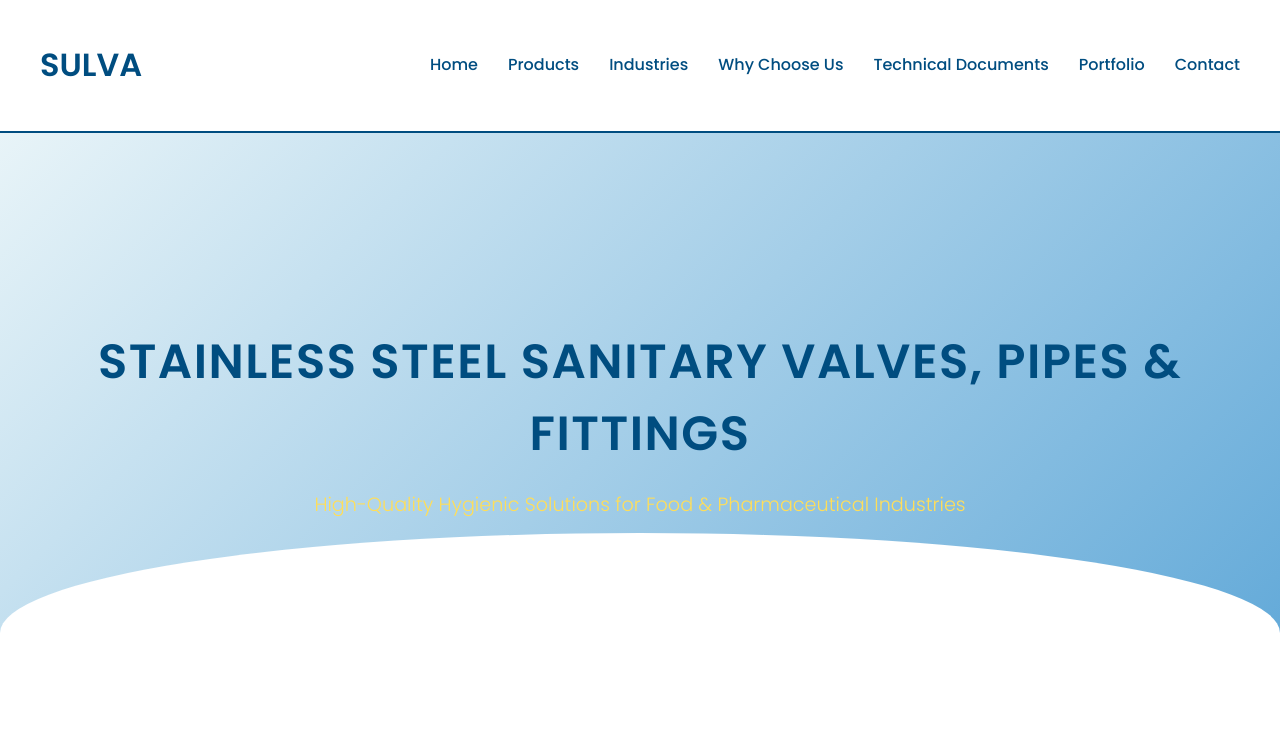
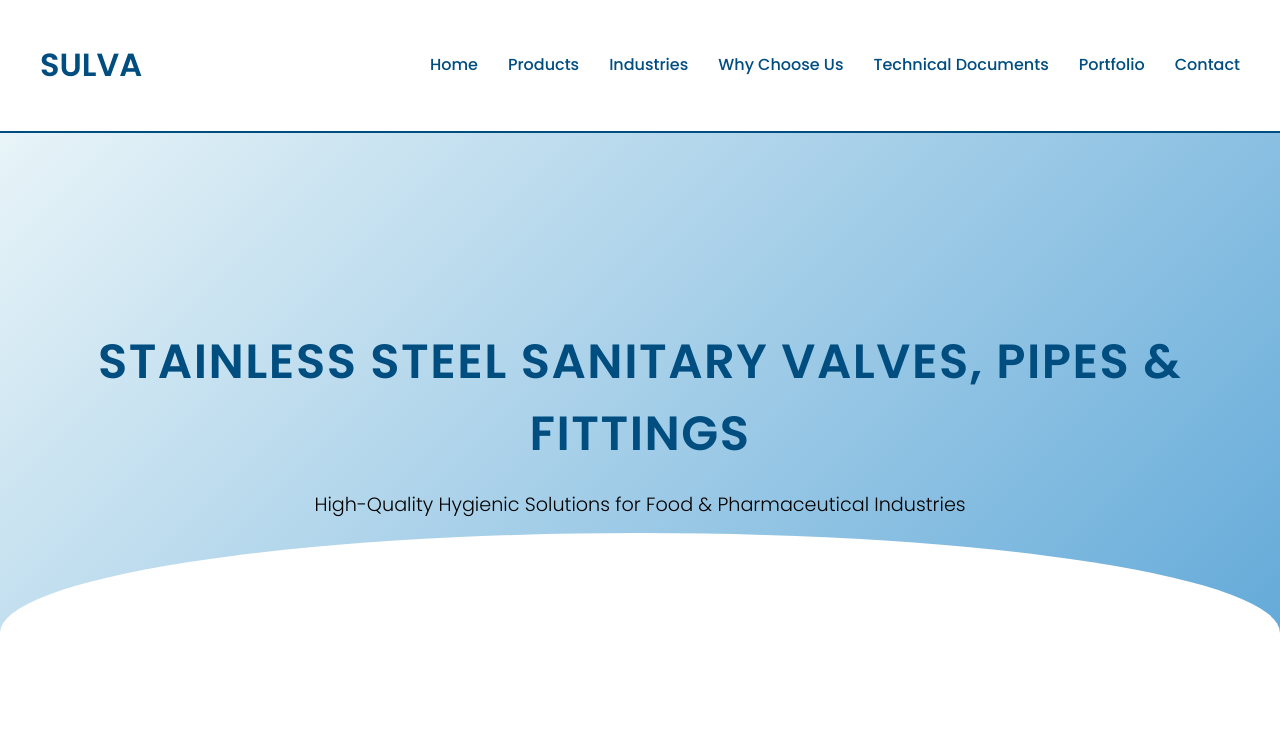
Before and after one commit to SGTama/my-website, a plain HTML site: page index.html in a window 1280 px wide. Shown: the top 730 px of the page. Drawn offline with Linux system fonts and the light colour scheme; grey boxes are pictures that could not be loaded.

Commit message:
Update index.html

```diff
--- a/index.html
+++ b/index.html
@@ -82,7 +82,7 @@
     }
 
     .hero p {
-      color: #ffde59;
+      color: #000;
       font-size: 1.2rem;
       font-weight: 300;
       margin-top: 10px;
```
